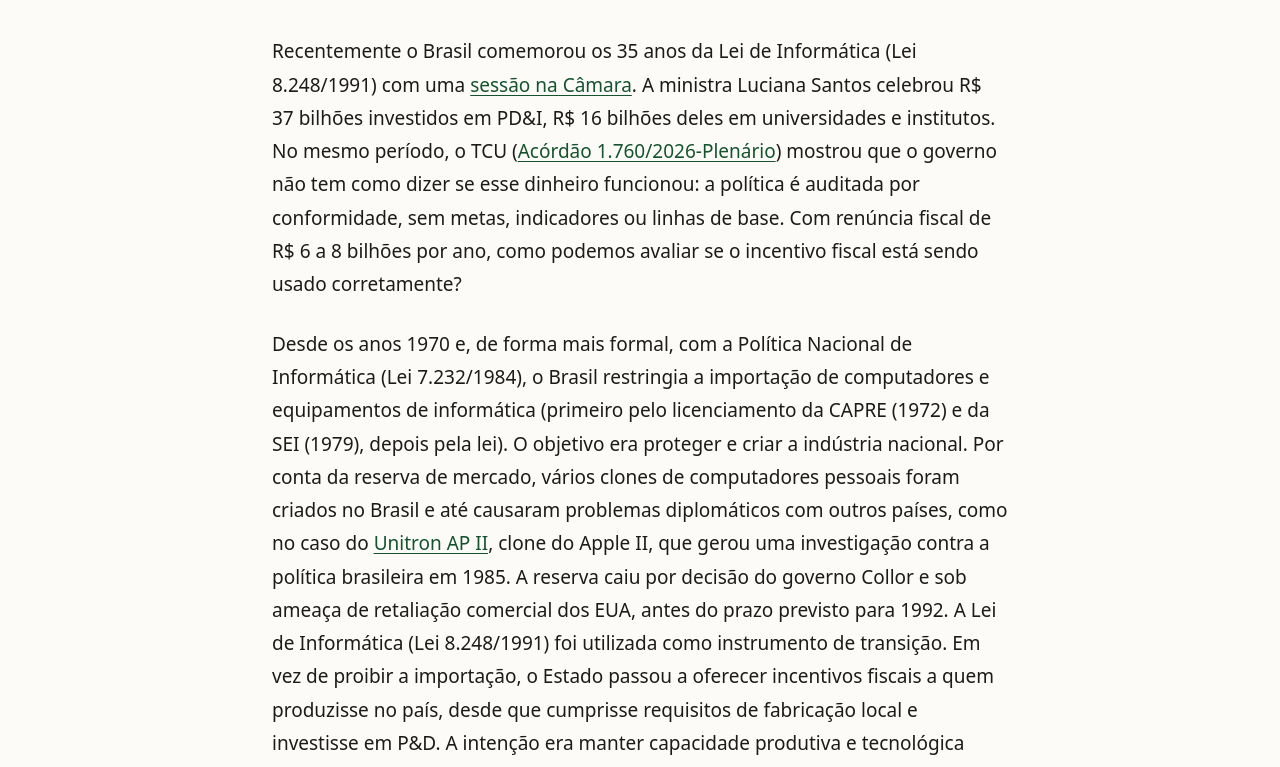
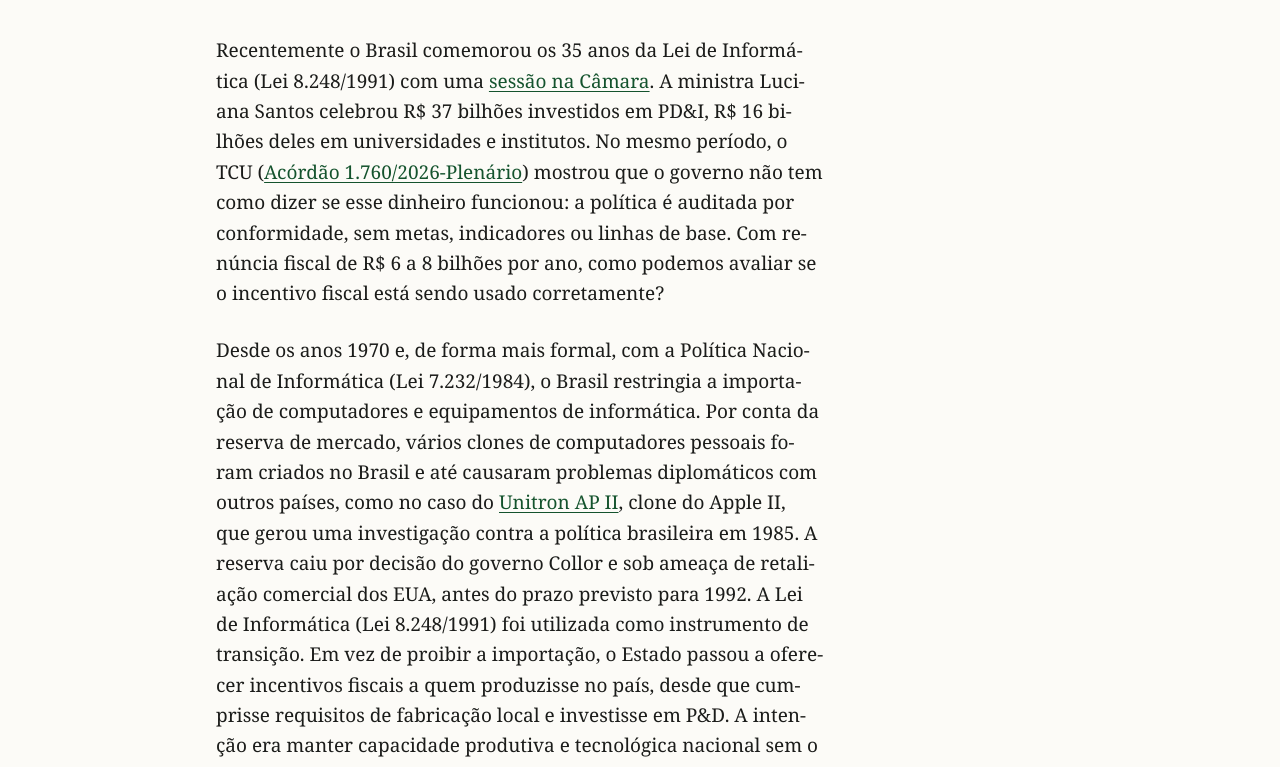
Before and after one commit to era/blog_eliasgranja.com.br, a plain HTML site: page output/posts/lei-da-informatica/index.html in a window 1280 px wide. Shown: the part 236-1003 px from the top of the page. Drawn offline with Linux system fonts and the light colour scheme.

Commit message:
improving css

```diff
--- a/output/posts/lei-da-informatica/index.html
+++ b/output/posts/lei-da-informatica/index.html
@@ -46,7 +46,7 @@
         </header>
         <div class="prose">
           <p>Recentemente o Brasil comemorou os 35 anos da Lei de Informática (Lei 8.248/1991) com uma <a href="https://capitaldigital.com.br/lei-de-informatica-valeu-a-pena-apos-35-anos-governo-ainda-nao-sabe/">sessão na Câmara</a>. A ministra Luciana Santos celebrou R$ 37 bilhões investidos em PD&amp;I, R$ 16 bilhões deles em universidades e institutos. No mesmo período, o TCU (<a href="https://portal.tcu.gov.br/imprensa/noticias/auditoria-indica-necessidade-de-melhorias-na-politica-de-incentivos-ao-setor-de-ti">Acórdão 1.760/2026-Plenário</a>) mostrou que o governo não tem como dizer se esse dinheiro funcionou: a política é auditada por conformidade, sem metas, indicadores ou linhas de base. Com renúncia fiscal de R$ 6 a 8 bilhões por ano, como podemos avaliar se o incentivo fiscal está sendo usado corretamente?</p>
-<p>Desde os anos 1970 e, de forma mais formal, com a Política Nacional de Informática (Lei 7.232/1984), o Brasil restringia a importação de computadores e equipamentos de informática (primeiro pelo licenciamento da CAPRE (1972) e da SEI (1979), depois pela lei). O objetivo era proteger e criar a indústria nacional. Por conta da reserva de mercado, vários clones de computadores pessoais foram criados no Brasil e até causaram problemas diplomáticos com outros países, como no caso do <a href="https://8bitarchitect.net/machines/unitron-ap-ii/">Unitron AP II</a>, clone do Apple II, que gerou uma investigação contra a política brasileira em 1985. A reserva caiu por decisão do governo Collor e sob ameaça de retaliação comercial dos EUA, antes do prazo previsto para 1992. A Lei de Informática (Lei 8.248/1991) foi utilizada como instrumento de transição. Em vez de proibir a importação, o Estado passou a oferecer incentivos fiscais a quem produzisse no país, desde que cumprisse requisitos de fabricação local e investisse em P&amp;D. A intenção era manter capacidade produtiva e tecnológica nacional sem o isolamento da reserva.</p>
+<p>Desde os anos 1970 e, de forma mais formal, com a Política Nacional de Informática (Lei 7.232/1984), o Brasil restringia a importação de computadores e equipamentos de informática. Por conta da reserva de mercado, vários clones de computadores pessoais foram criados no Brasil e até causaram problemas diplomáticos com outros países, como no caso do <a href="https://8bitarchitect.net/machines/unitron-ap-ii/">Unitron AP II</a>, clone do Apple II, que gerou uma investigação contra a política brasileira em 1985. A reserva caiu por decisão do governo Collor e sob ameaça de retaliação comercial dos EUA, antes do prazo previsto para 1992. A Lei de Informática (Lei 8.248/1991) foi utilizada como instrumento de transição. Em vez de proibir a importação, o Estado passou a oferecer incentivos fiscais a quem produzisse no país, desde que cumprisse requisitos de fabricação local e investisse em P&amp;D. A intenção era manter capacidade produtiva e tecnológica nacional sem o isolamento da reserva.</p>
 <p>Empresas recebem o benefício se:</p>
 <ol>
 <li>Produzir no Brasil: cumprir o Processo Produtivo Básico (PPB), que define etapas mínimas de fabricação em território nacional.</li>
--- a/output/rss.xml
+++ b/output/rss.xml
@@ -1,6 +1,6 @@
-<?xml version="1.0" encoding="utf-8"?><rss version="2.0" xmlns:content="http://purl.org/rss/1.0/modules/content/"><channel><title>Elias Granja</title><link>https://eliasgranja.com.br</link><description>Artigos sobre soberania digital, infraestrutura e política.</description><language>pt-BR</language><lastBuildDate>Fri, 20 Nov 2026 05:03:12 +0000</lastBuildDate><generator>Squid</generator><item><title>Lei de Informática</title><link>https://eliasgranja.com.br/posts/lei-da-informatica/</link><description><![CDATA[Recentemente o Brasil comemorou os 35 anos da Lei de Informática (Lei
+<?xml version="1.0" encoding="utf-8"?><rss version="2.0" xmlns:content="http://purl.org/rss/1.0/modules/content/"><channel><title>Elias Granja</title><link>https://eliasgranja.com.br</link><description>Artigos sobre soberania digital, infraestrutura e política.</description><language>pt-BR</language><lastBuildDate>Fri, 20 Nov 2026 05:20:41 +0000</lastBuildDate><generator>Squid</generator><item><title>Lei de Informática</title><link>https://eliasgranja.com.br/posts/lei-da-informatica/</link><description><![CDATA[Recentemente o Brasil comemorou os 35 anos da Lei de Informática (Lei
 8.248/1991) com uma [sessão na Câmara][1]. A ministra Luciana Santos celebrou R$]]></description><author></author><guid>https://eliasgranja.com.br/posts/lei-da-informatica/</guid><pubDate>Fri, 20 Nov 2026 00:00:00 +0000</pubDate><content:encoded><![CDATA[<p>Recentemente o Brasil comemorou os 35 anos da Lei de Informática (Lei 8.248/1991) com uma <a href="https://capitaldigital.com.br/lei-de-informatica-valeu-a-pena-apos-35-anos-governo-ainda-nao-sabe/">sessão na Câmara</a>. A ministra Luciana Santos celebrou R$ 37 bilhões investidos em PD&amp;I, R$ 16 bilhões deles em universidades e institutos. No mesmo período, o TCU (<a href="https://portal.tcu.gov.br/imprensa/noticias/auditoria-indica-necessidade-de-melhorias-na-politica-de-incentivos-ao-setor-de-ti">Acórdão 1.760/2026-Plenário</a>) mostrou que o governo não tem como dizer se esse dinheiro funcionou: a política é auditada por conformidade, sem metas, indicadores ou linhas de base. Com renúncia fiscal de R$ 6 a 8 bilhões por ano, como podemos avaliar se o incentivo fiscal está sendo usado corretamente?</p>
-<p>Desde os anos 1970 e, de forma mais formal, com a Política Nacional de Informática (Lei 7.232/1984), o Brasil restringia a importação de computadores e equipamentos de informática (primeiro pelo licenciamento da CAPRE (1972) e da SEI (1979), depois pela lei). O objetivo era proteger e criar a indústria nacional. Por conta da reserva de mercado, vários clones de computadores pessoais foram criados no Brasil e até causaram problemas diplomáticos com outros países, como no caso do <a href="https://8bitarchitect.net/machines/unitron-ap-ii/">Unitron AP II</a>, clone do Apple II, que gerou uma investigação contra a política brasileira em 1985. A reserva caiu por decisão do governo Collor e sob ameaça de retaliação comercial dos EUA, antes do prazo previsto para 1992. A Lei de Informática (Lei 8.248/1991) foi utilizada como instrumento de transição. Em vez de proibir a importação, o Estado passou a oferecer incentivos fiscais a quem produzisse no país, desde que cumprisse requisitos de fabricação local e investisse em P&amp;D. A intenção era manter capacidade produtiva e tecnológica nacional sem o isolamento da reserva.</p>
+<p>Desde os anos 1970 e, de forma mais formal, com a Política Nacional de Informática (Lei 7.232/1984), o Brasil restringia a importação de computadores e equipamentos de informática. Por conta da reserva de mercado, vários clones de computadores pessoais foram criados no Brasil e até causaram problemas diplomáticos com outros países, como no caso do <a href="https://8bitarchitect.net/machines/unitron-ap-ii/">Unitron AP II</a>, clone do Apple II, que gerou uma investigação contra a política brasileira em 1985. A reserva caiu por decisão do governo Collor e sob ameaça de retaliação comercial dos EUA, antes do prazo previsto para 1992. A Lei de Informática (Lei 8.248/1991) foi utilizada como instrumento de transição. Em vez de proibir a importação, o Estado passou a oferecer incentivos fiscais a quem produzisse no país, desde que cumprisse requisitos de fabricação local e investisse em P&amp;D. A intenção era manter capacidade produtiva e tecnológica nacional sem o isolamento da reserva.</p>
 <p>Empresas recebem o benefício se:</p>
 <ol>
 <li>Produzir no Brasil: cumprir o Processo Produtivo Básico (PPB), que define etapas mínimas de fabricação em território nacional.</li>
--- a/output/style.css
+++ b/output/style.css
@@ -11,7 +11,7 @@
   --accent: #14532d;
   --code: #f2f0e9;
 
-  --measure: 46rem;
+  --measure: 38rem;
   --wide: 56rem;
 
   --serif: "Iowan Old Style", "Sitka Text", Charter, "Bitstream Charter", Georgia, Cambria, ui-serif, serif;
@@ -262,9 +262,17 @@ a:focus-visible {
 /* Article pages */
 
 .article {
-  max-width: var(--measure);
+  max-width: var(--wide);
   margin: 0 auto;
   padding: clamp(2.5rem, 6vw, 4.5rem) 0 2rem;
+}
+
+/* The reading column shares the left edge of the masthead instead of sitting
+   centered inside the wider wrapper. */
+.article-head,
+.prose,
+.post-nav {
+  max-width: var(--measure);
 }
 
 .article-head {
@@ -293,7 +301,10 @@ a:focus-visible {
 }
 
 .prose {
+  font-family: var(--serif);
   font-size: 1.1875rem;
+  line-height: 1.6;
+  hyphens: auto;
   overflow-wrap: break-word;
 }
 
--- a/static/style.css
+++ b/static/style.css
@@ -11,7 +11,7 @@
   --accent: #14532d;
   --code: #f2f0e9;
 
-  --measure: 46rem;
+  --measure: 38rem;
   --wide: 56rem;
 
   --serif: "Iowan Old Style", "Sitka Text", Charter, "Bitstream Charter", Georgia, Cambria, ui-serif, serif;
@@ -262,9 +262,17 @@ a:focus-visible {
 /* Article pages */
 
 .article {
-  max-width: var(--measure);
+  max-width: var(--wide);
   margin: 0 auto;
   padding: clamp(2.5rem, 6vw, 4.5rem) 0 2rem;
+}
+
+/* The reading column shares the left edge of the masthead instead of sitting
+   centered inside the wider wrapper. */
+.article-head,
+.prose,
+.post-nav {
+  max-width: var(--measure);
 }
 
 .article-head {
@@ -293,7 +301,10 @@ a:focus-visible {
 }
 
 .prose {
+  font-family: var(--serif);
   font-size: 1.1875rem;
+  line-height: 1.6;
+  hyphens: auto;
   overflow-wrap: break-word;
 }
 
```
Also changed, not shown: 1 other file.
